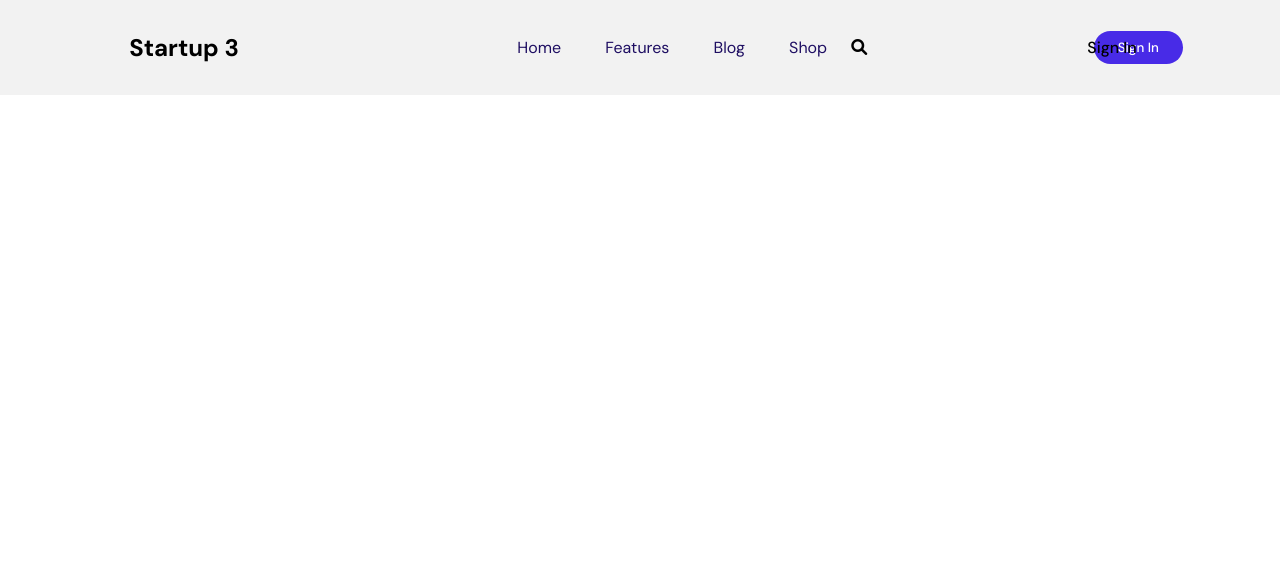
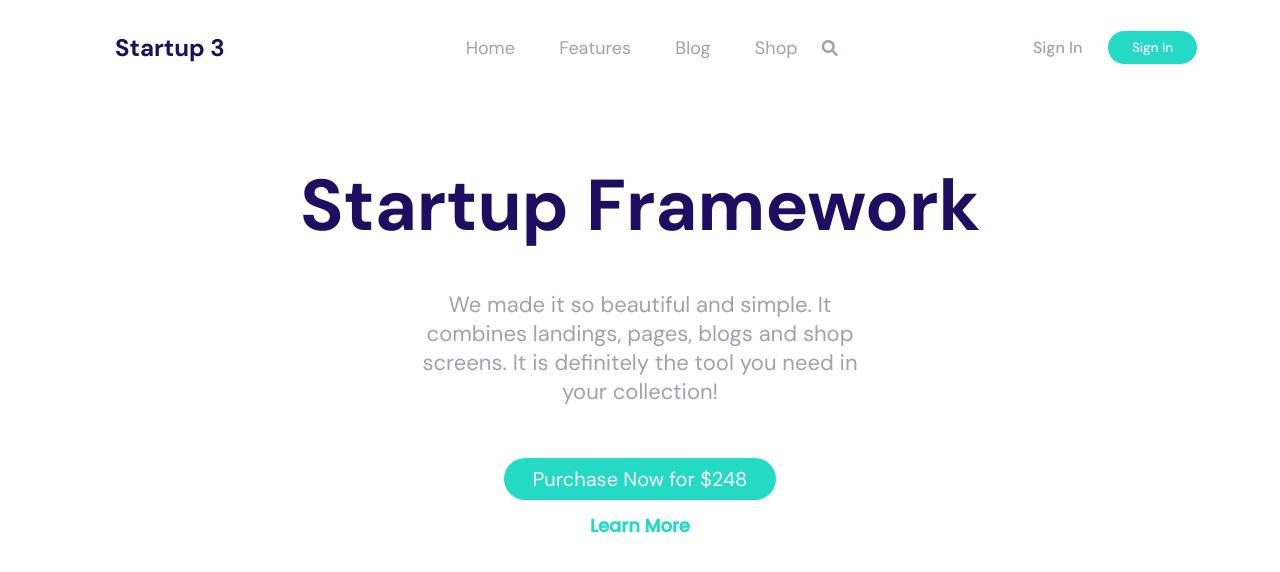
Before and after one commit to kineticstorytelling/Figma-Front-End-Practice-1, a plain HTML site: page index.html in a window 1280 px wide. Drawn offline with Linux system fonts and the light colour scheme.

Commit message:
Final coding for this practice landing page

```diff
--- a/index.html
+++ b/index.html
@@ -21,5 +21,11 @@
         <div class="sign_in">Sign In</div>
         <button class="sign_btn">Sign In</button>
     </header>
+    <div class="hero">
+        <h1>Startup Framework</h1>
+        <p>We made it so beautiful and simple. It combines landings, pages, blogs and shop screens. It is definitely the tool you need in your collection!</p>
+        <button class="ldng_pg_btn"> Purchase Now for $248</button>
+        <h4>Learn More</h4>
+    </div>
 </body>
 </html>
--- a/styles.css
+++ b/styles.css
@@ -1,4 +1,5 @@
 @import url('https://fonts.googleapis.com/css2?family=DM+Sans:wght@400;500;700&family=Montserrat:wght@500&family=Prompt:ital,wght@0,300;0,400;0,600;1,300&display=swap');
+@import url('https://fonts.googleapis.com/css2?family=DM+Sans:wght@400;500;700&family=Montserrat:wght@500&family=Poppins:wght@500&family=Prompt:ital,wght@0,300;0,400;0,600;1,300&display=swap');
 
 *{
     box-sizing: border-box;
@@ -8,9 +9,9 @@
 }
 
 :root{
-    --clr-primary: #1E0E62;
-    --clr-secondary: #482BE7;
-    --bg: #F2F2F2;
+    --clr-primary: #15143966;
+    --clr-secondary: #25DAC5;
+    --clr-tertiary: #1E0E62;
 
     --ff-primary: 'DM Sans', sans-serif;
 }
@@ -18,8 +19,7 @@
 header{
     display: flex;
     align-items: center;
-    justify-content: space-around;
-    background-color: var(--bg);
+    justify-content: center;
     padding: 30px 10s;
     flex-wrap: wrap;
 }
@@ -28,6 +28,7 @@ header{
     font-size: 24px;
     font-weight: 700;
     padding: 2rem;
+    color: var(--clr-tertiary);
 }
 
 .nav_list{
@@ -39,7 +40,9 @@ ul li {
     display: inline-block;
     list-style: none;
     padding: 1px 20px;
-
+    font-size: 18px;
+    position: relative;
+    left: 40%;
 }
 ul li a:hover{
     color: var(--clr-secondary);
@@ -47,6 +50,13 @@ ul li a:hover{
 
 ul li a{
     text-decoration: none;
+    color: #15143966;
+    position: relative;
+}
+
+i{
+    position: relative;
+    left: 40%;
     color: var(--clr-primary);
 }
 i:hover{
@@ -55,8 +65,9 @@ i:hover{
 }
 .sign_in{
     font-weight: 500;
-    position: absolute;
-    margin-left: 59rem;
+    position: relative;
+    margin-left: 25%;
+    color: var(--clr-primary);
 }
 
 .sign_btn{
@@ -68,8 +79,49 @@ i:hover{
     border-radius: 20px;
     cursor: pointer;
     transition: all 0.3s ease-in;
+    position: relative;
+    margin-left: 2%;
 }
 
 .sign_btn:hover{
     background-color: #2a244b;
 }
+.hero{
+    min-height: 50vh;
+	width: 100%;
+	display: flex;
+	align-items: center;
+	justify-content: center;
+    flex-direction: column;
+
+}
+
+h1{
+    font-size: 4.5rem;
+    font-weight: 700;
+    color: var(--clr-tertiary);
+    padding: 5% 0 1% 0;
+}
+
+.hero p{
+    color: var(--clr-primary);
+    padding: 2% 32% 4% 32%;
+    text-align: center;
+    font-size: 1.375rem;
+}
+
+.ldng_pg_btn{
+    padding: .5rem 1.8rem .5rem 1.8rem;
+    color: white;
+    font-size: 20px;
+    background-color: var(--clr-secondary);
+    border: none;
+    border-radius: 100px;
+}
+
+h4{
+    color: var(--clr-secondary);
+    padding: 1%;
+    font-family: 'Poppins', sans-serif;
+    font-size: 1.125rem;
+}
```
